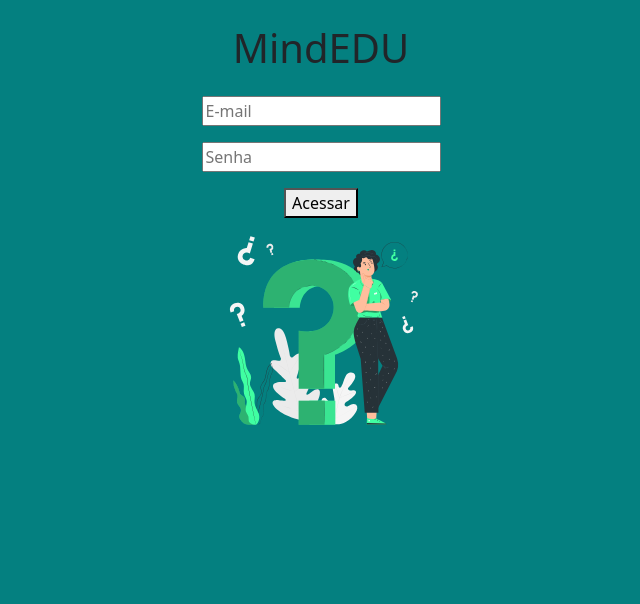
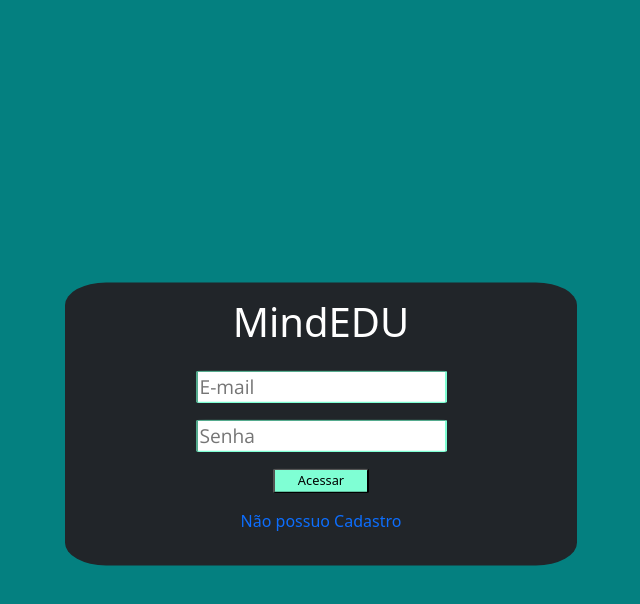
Before and after one commit to ValentimLeonardo/MindEdu, a React (Vite) app: page / in a window 1280 px wide. Shown: the top 604 px of the page, without its empty margins (319-959 px from the left). Built offline with nearby package versions, Linux system fonts and the light colour scheme.

Commit message:
login e rotas

```diff
--- a/src/App.jsx
+++ b/src/App.jsx
@@ -1,11 +1,18 @@
 import "./App.css";
 import 'bootstrap/dist/css/bootstrap.min.css';
 import Login from "./pages/Login/login";
+import HomePage from "./pages/Homepage/homePage"
+import { BrowserRouter, Routes, Route } from "react-router-dom";
 
 function App() {
   return(
     <div className="App">
-      <Login/>
+      <BrowserRouter>
+        <Routes>
+            <Route path='/' element={<Login/>}/>
+            <Route path="/homePage" element={<HomePage/>}/>
+        </Routes>
+      </BrowserRouter>
     </div>
   );
 }
--- a/src/pages/Homepage/homePage.jsx
+++ b/src/pages/Homepage/homePage.jsx
@@ -0,0 +1,13 @@
+import "./homePage.css";
+import React from "react"
+import 'bootstrap/dist/css/bootstrap.min.css';
+
+const HomePage = () =>{
+    return(
+        <div>
+            <h1>Bem vindo ao MindEdu</h1>
+        </div>
+    )
+}
+
+export default HomePage;
--- a/src/pages/Login/login.css
+++ b/src/pages/Login/login.css
@@ -1,8 +1,25 @@
-img {
-    width: 20%; /* Reduz para 50% do tamanho original */
-    height: auto; /* Mantém a proporção da imagem */
-    max-width: 300px; /* Define um limite máximo de largura */
-}
+
 body{
     background-color: #048080;
 }
+.custom-btn{
+    font-size: 0.80rem;
+    width: 20%;
+    border-radius: 6%;
+    background: aquamarine;
+}
+.container{
+    width: 40%;
+    border-radius: 8%;
+}
+input{
+    width: 100%;
+    height: 50%;
+    font-size: 1.2rem;
+    border-radius: 4%;
+    border-color: aquamarine;
+    font-family: 'Open sans', serif;
+}
+a{
+    text-decoration: none;
+}
--- a/src/pages/Login/login.jsx
+++ b/src/pages/Login/login.jsx
@@ -3,7 +3,11 @@ import React from "react"
 import 'bootstrap/dist/css/bootstrap.min.css';
 const Login = () =>{
     return(
-        <div className="container text-center mt-4">
+
+        <div className="container d-flex flex-column text-center align-items-center mt-4 position-absolute top-50 start-50 translate-middle bg-dark text-white p-3">
+            <style>
+                @import url(&apos;https://fonts.googleapis.com/css2?family=Open+Sans:ital,wght@0,300..800;1,300..800&family=Roboto:ital,wght@0,100;0,300;0,400;0,500;0,700;0,900;1,100;1,300;1,400;1,500;1,700;1,900&display=swap&apos;);
+            </style>
             <form>
                 <h1 className="mb-4">MindEDU</h1>
                 <div className="mb-3">
@@ -12,9 +16,9 @@ const Login = () =>{
                 <div className="mb-3">
                     <input type="password" placeholder="Senha" />
                 </div>
-                <button>Acessar</button>
             </form>
-            <img src="/src/assets/Questions-pana.svg" alt="uma pessoa com interrogação onde pode tirar dúvidas" />
+            <button className="custom-btn mb-3">Acessar</button>
+            <a href="." className="mb-3">Não possuo Cadastro</a>
         </div>
     )
 }
```
Also changed, not shown: src/pages/Cadastro/cadastro.css (added), src/pages/Cadastro/cadastro.jsx (added), src/pages/Homepage/homePage.css (added), src/pages/MeusCronogramas/meusCronogramas.css (added), src/pages/MeusCronogramas/meusCronogramas.jsx (added), src/pages/Revisão/revisao.css (added), src/pages/Revisão/revisao.jsx (added), 1 other file (tests, documents, lock files or other folders).
